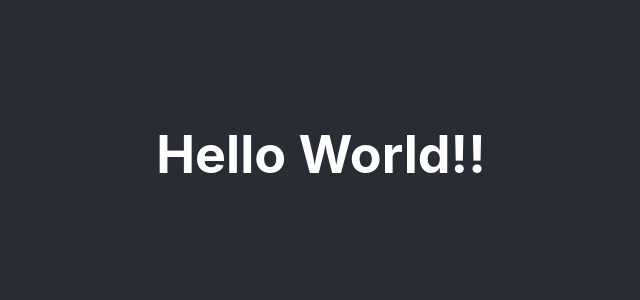
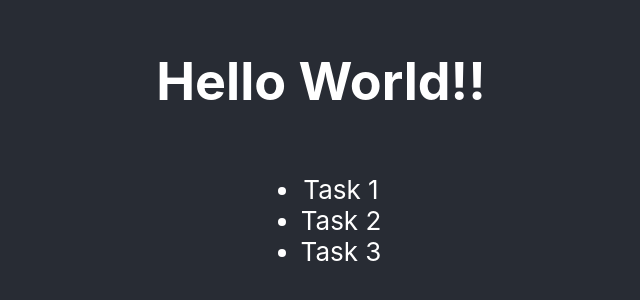
Before and after one commit to PRO1931/SkillStorm-Project2, a React (Create React App) app: page / in a window 1280 px wide. Shown: the part 246-546 px from the top of the page, without its empty margins (319-959 px from the left). Built offline with nearby package versions, Linux system fonts and the light colour scheme.

Commit message:
adding styled components and updated App.js

```diff
--- a/package.json
+++ b/package.json
@@ -6,7 +6,8 @@
     "cra-template": "1.1.3",
     "react": "^18.0.0",
     "react-dom": "^18.0.0",
-    "react-scripts": "5.0.0"
+    "react-scripts": "5.0.0",
+    "styled-components": "^5.3.5"
   },
   "scripts": {
     "start": "react-scripts start",
--- a/src/App.js
+++ b/src/App.js
@@ -1,3 +1,5 @@
+import {NavBar} from './components/NavBar';
+
 import './App.css';
 
 function App() {
@@ -5,7 +7,13 @@ function App() {
     <div className="App">
       <header className="App-header">
         <h1>Hello World!!</h1>
+        <ul>
+          <li>Task 1</li>
+          <li>Task 2</li>
+          <li>Task 3</li>
+        </ul>
       </header>
+
     </div>
   );
 }
```
Also changed, not shown: 1 other file (tests, documents, lock files or other folders).
